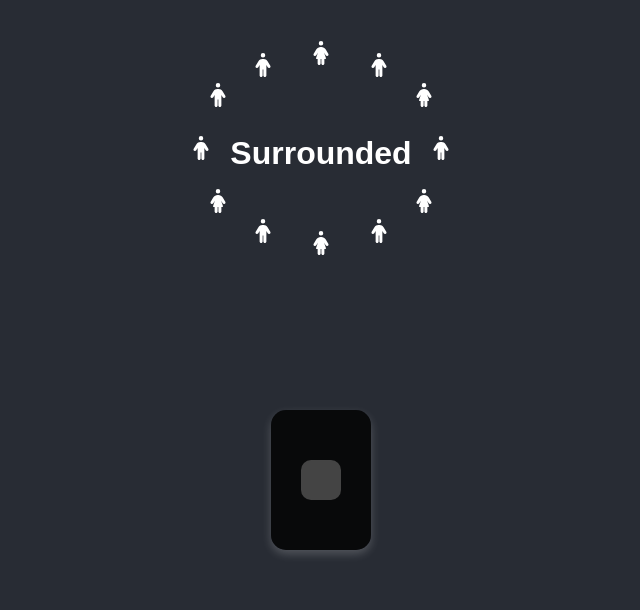
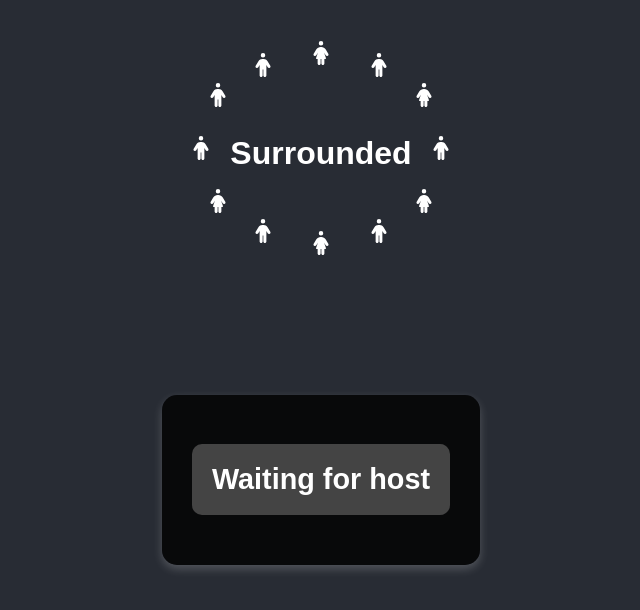
Before and after one commit to BSutton17/Surrounded, a React (Vite) app: page / in a window 1280 px wide. Shown: the top 610 px of the page, without its empty margins (319-959 px from the left). Built offline with nearby package versions, Linux system fonts and the light colour scheme; no server answers.

Commit message:
Update App.jsx

```diff
--- a/src/App.jsx
+++ b/src/App.jsx
@@ -5,7 +5,7 @@ import { FaPerson, FaPersonDress  } from "react-icons/fa6";
 
 const socket = io("https://surrounded-server-127d32d9b659.herokuapp.com");
 function App() {
-  const [rule, setRule] = useState("");
+  const [rule, setRule] = useState("Waiting for host");
   const [password, setPassword] = useState("");
   const [admin, isAdmin] = useState(false)
 
```
